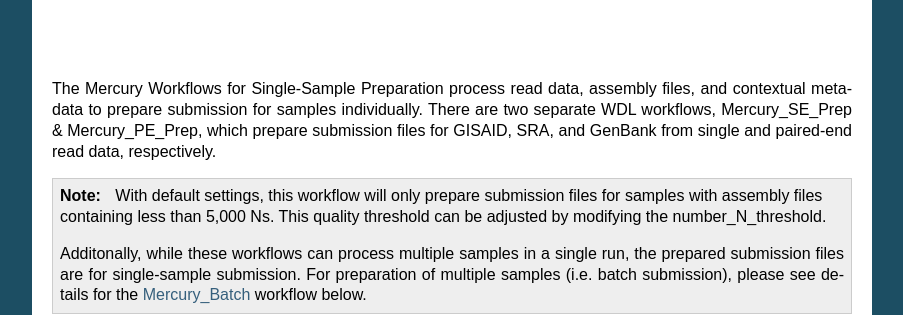
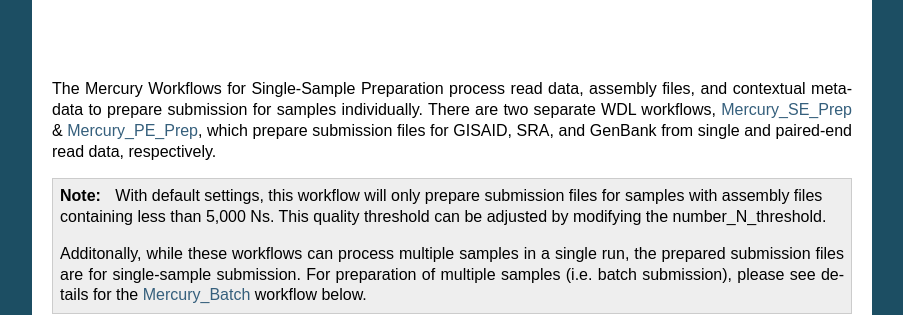
Before and after one commit to theiagen/public_health_viral_genomics, a Sphinx documentation site: the page built from docs/source/mercury_workflows.rst, in a window 1280 px wide and 900 px high, scrolled down 1035 px. Shown: the part 180-495 px from the top of the window, without its empty margins (198-1101 px from the left). Built offline with Sphinx 7.4.7, drawn with Linux system fonts in a browser that asks for light colours; pages that are not in the unit, such as notebooks, are missing from menus.

Commit message:
added section links

```diff
--- a/docs/source/mercury_workflows.rst
+++ b/docs/source/mercury_workflows.rst
@@ -21,7 +21,7 @@ Mercury Workflows for Single-Sample Preparation
    :alt: Mercury_Prep
    :figclass: align-center
 |
-The Mercury Workflows for Single-Sample Preparation process read data, assembly files, and contextual metadata to prepare submission for samples individually. There are two separate WDL workflows, Mercury_SE_Prep & Mercury_PE_Prep, which prepare submission files for GISAID, SRA, and GenBank from single and paired-end read data, respectively.
+The Mercury Workflows for Single-Sample Preparation process read data, assembly files, and contextual metadata to prepare submission for samples individually. There are two separate WDL workflows, Mercury_SE_Prep_ & Mercury_PE_Prep_, which prepare submission files for GISAID, SRA, and GenBank from single and paired-end read data, respectively.
 
 .. note::
  With default settings, this workflow will only prepare submission files for samples with assembly files containing less than 5,000 Ns. This quality threshold can be adjusted by modifying the number_N_threshold.
```
